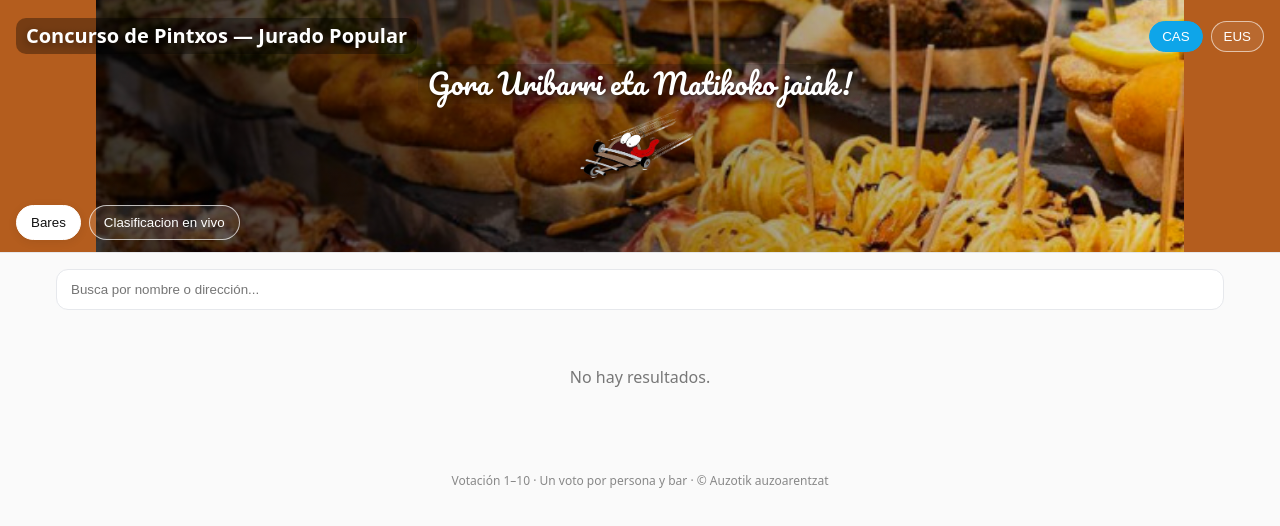
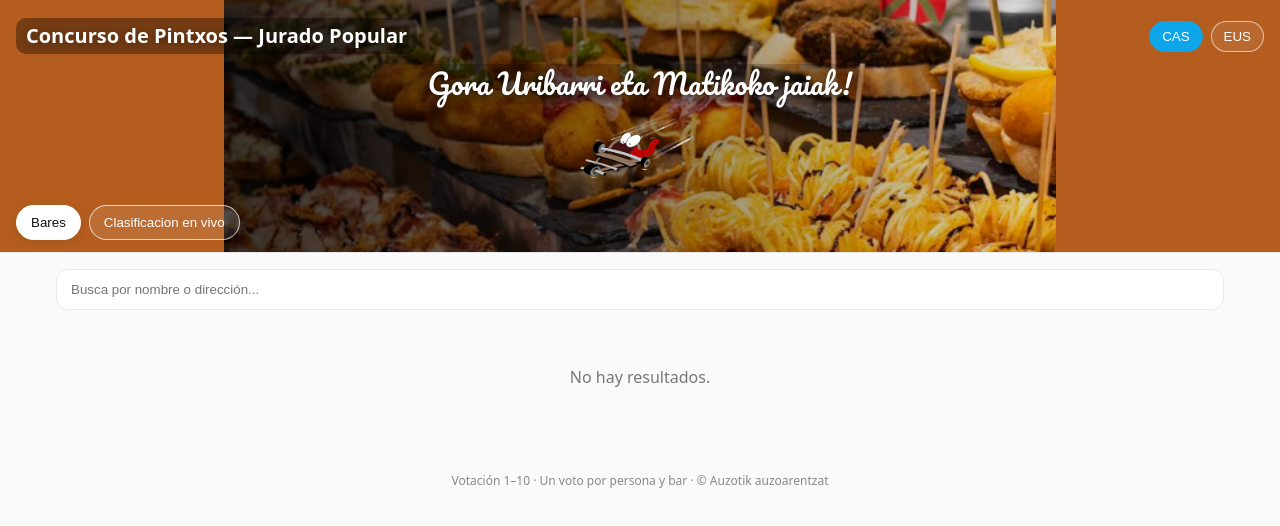
Before and after one commit to markelmartinez/sistema-votacion, a plain HTML site: page index.html in a window 1280 px wide. Drawn offline with Linux system fonts and the light colour scheme; no server answers.

Commit message:
Update index.html

```diff
--- a/index.html
+++ b/index.html
@@ -182,7 +182,7 @@
     /* ========= Config ========= */
     const HERO_IMG = "https://markelmartinez.github.io/sistema-votacion/pintxos.jpg";
     const dynStyle = document.createElement('style');
-    dynStyle.textContent = `header{ --hero: url('${HERO_IMG}'); --hero-zoom: 0.85; }`;
+    dynStyle.textContent = `header{ --hero: url('${HERO_IMG}'); --hero-zoom: 0.65; }`;
     document.head.appendChild(dynStyle);
 
     // A,C,F,H -> nombre, enlace, dirección, foto
```
